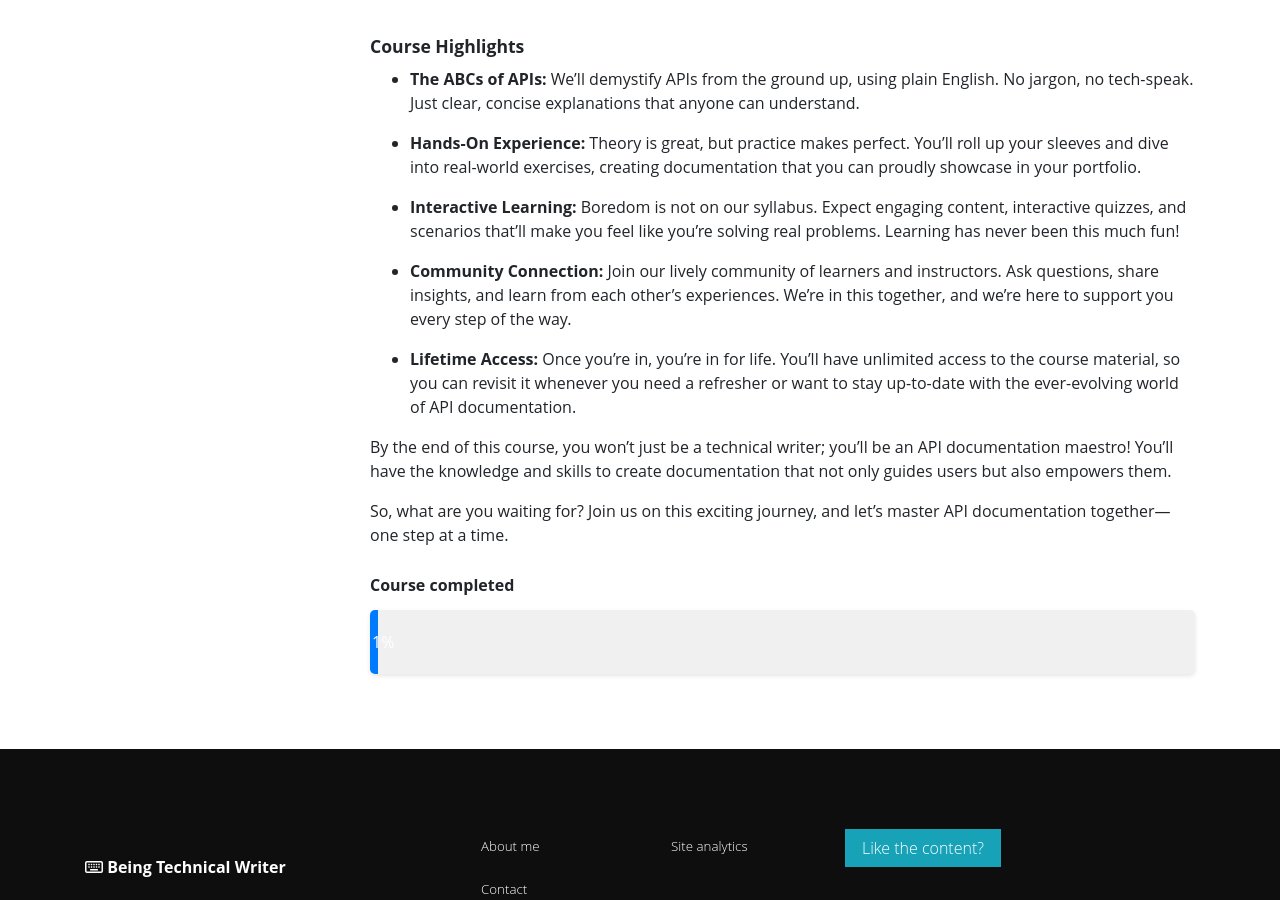
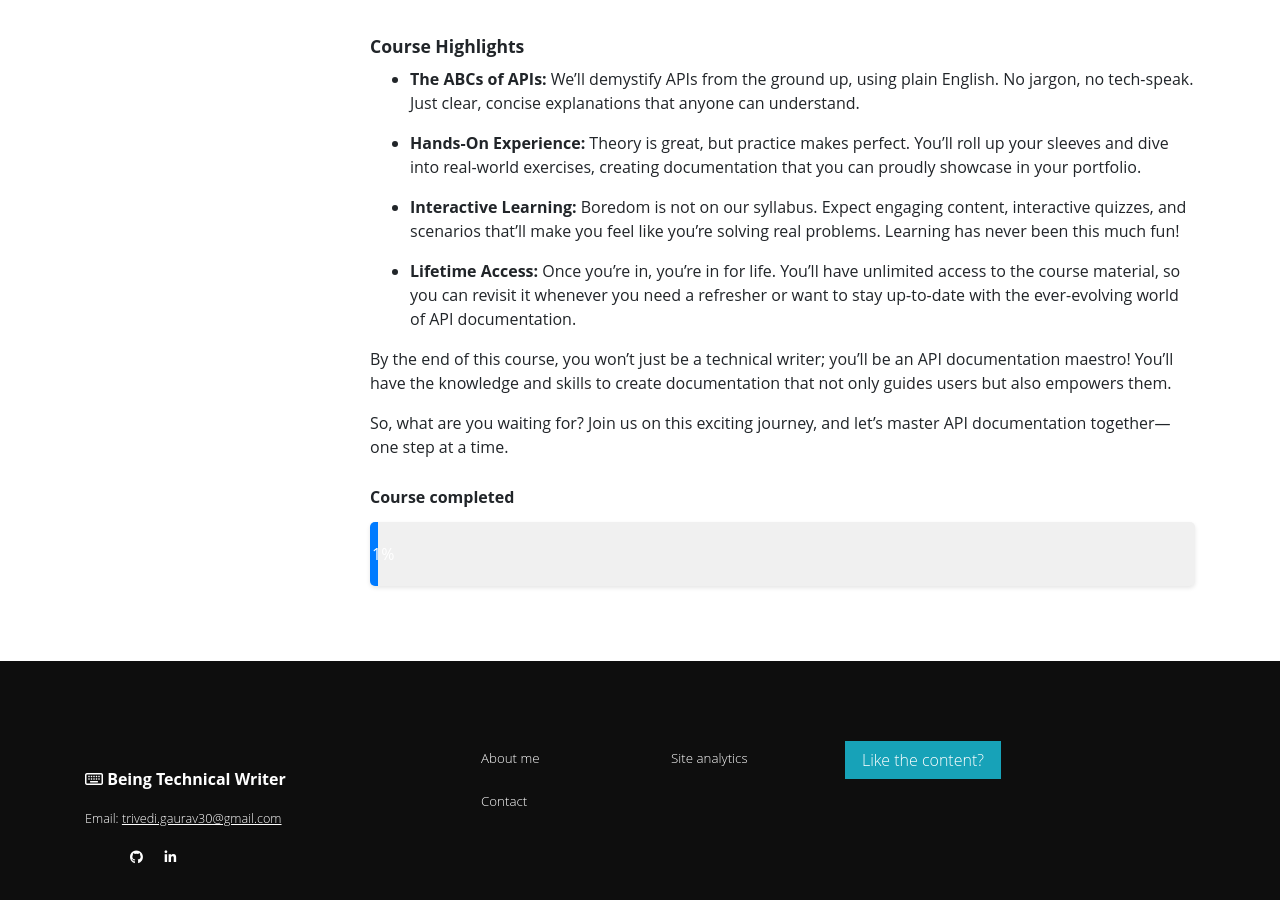
Before and after one commit to gautriv/apidocumentation, a Jekyll site: the page built from index.md, in a window 1280 px wide and 900 px high, scrolled down 1583 px. Built offline with Jekyll 4.4.1, drawn with Linux system fonts in a browser that asks for light colours; nearby versions of some CDN libraries; comment, search, counter and statistics services are not loaded.

Commit message:
Updated course content

```diff
--- a/index.md
+++ b/index.md
@@ -5,7 +5,7 @@ Learn API Documentation, Non-Technical, API Basics, REST API, Data Types in API,
 tags: [getting_started]
 sidebar: sidebar
 permalink: index.html
-summary: Join our course to master API documentation, whether you're a seasoned pro or new to tech. We break it down for non-technical folks too. Gain hands-on experience, interactive learning, and community support. By the end, you'll be an API documentation expert. Enroll now and empower your technical writing skills!
+summary: Join our course to master API documentation, whether you're a seasoned pro or new to tech. We break it down for non-technical folks too. Gain hands-on experience and interactive learning. By the end, you'll be an API documentation expert. Enroll now and empower your technical writing skills!
 completed: 1
 ---
 
@@ -65,8 +65,6 @@ We'll start from the ground up, ensuring you grasp every concept and technique r
 
 * **Interactive Learning:** Boredom is not on our syllabus. Expect engaging content, interactive quizzes, and scenarios that'll make you feel like you're solving real problems. Learning has never been this much fun!
 
-* **Community Connection:** Join our lively community of learners and instructors. Ask questions, share insights, and learn from each other's experiences. We're in this together, and we're here to support you every step of the way.
-
 * **Lifetime Access:** Once you're in, you're in for life. You'll have unlimited access to the course material, so you can revisit it whenever you need a refresher or want to stay up-to-date with the ever-evolving world of API documentation.
 
 By the end of this course, you won't just be a technical writer; you'll be an API documentation maestro! You'll have the knowledge and skills to create documentation that not only guides users but also empowers them.
```
